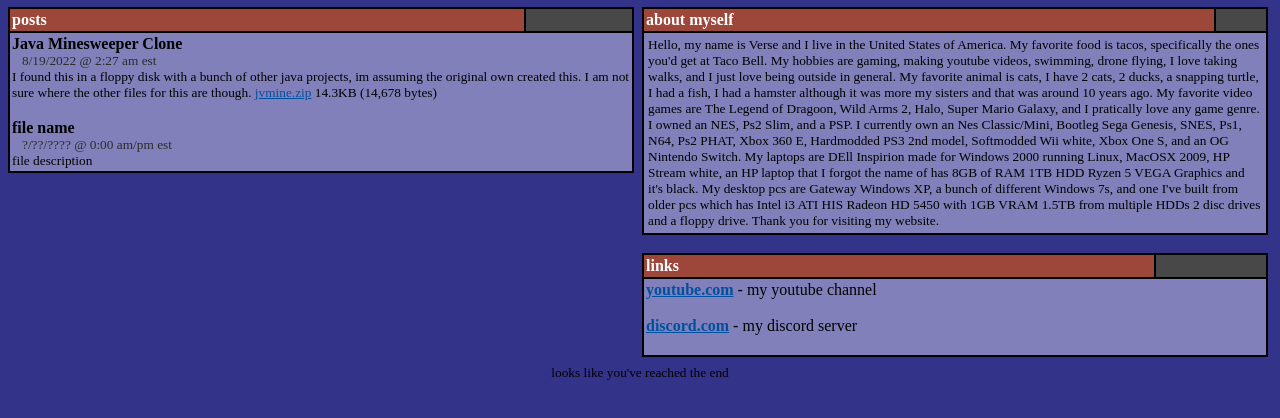
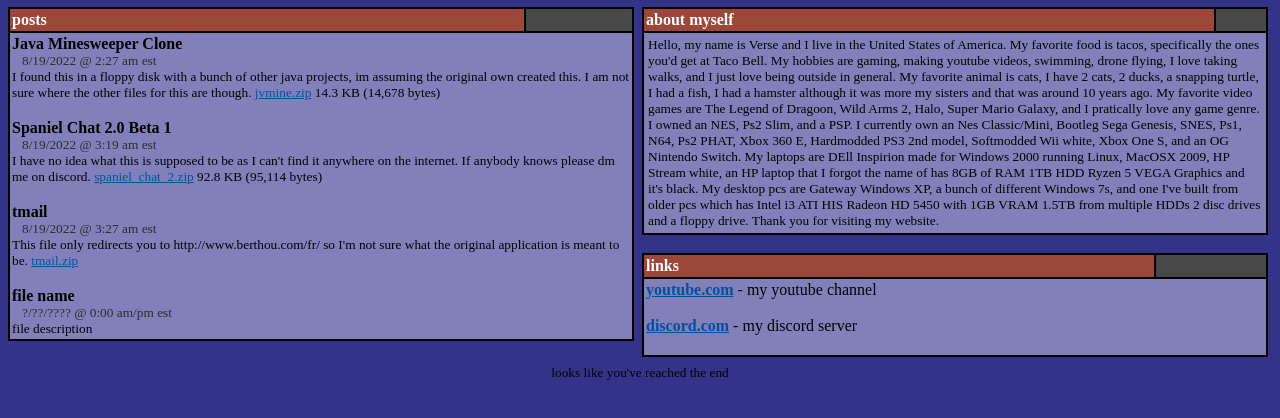
Before and after one commit to ThisIsVerse/ThisIsVerse.github.io, a plain HTML site: page archives.html in a window 1280 px wide. Shown: the part 80-498 px from the top of the page. Drawn offline with Linux system fonts and the light colour scheme.

Commit message:
spaniel chat and tmail

```diff
--- a/archives.html
+++ b/archives.html
@@ -85,7 +85,29 @@
 									8/19/2022 @ 2:27 am est
 								</font>
 								<br>
-								I found this in a floppy disk with a bunch of other java projects, im assuming the original own created this. I am not sure where the other files for this are though. <a href="jvmine.zip">jvmine.zip</a> 14.3KB (14,678 bytes)
+								I found this in a floppy disk with a bunch of other java projects, im assuming the original own created this. I am not sure where the other files for this are though. <a href="jvmine.zip">jvmine.zip</a> 14.3 KB (14,678 bytes)
+								</small>
+								<br><br>
+								<b>Spaniel Chat 2.0 Beta 1</b>
+								<br>
+								<small>
+								&nbsp;&nbsp;
+								<font color=#2b2b2b>
+									8/19/2022 @ 3:19 am est
+								</font>
+								<br>
+								I have no idea what this is supposed to be as I can't find it anywhere on the internet. If anybody knows please dm me on discord. <a href="spaniel_chat_2.zip">spaniel_chat_2.zip</a> 92.8 KB (95,114 bytes)
+								</small>
+								<br><br>
+								<b>tmail</b>
+								<br>
+								<small>
+								&nbsp;&nbsp;
+								<font color=#2b2b2b>
+									8/19/2022 @ 3:27 am est
+								</font>
+								<br>
+								This file only redirects you to http://www.berthou.com/fr/ so I'm not sure what the original application is meant to be. <a href="tmail.zip">tmail.zip</a>
 								</small>
 								<br><br>
 								<b>file name</b>
```
Also changed, not shown: 2 other files.
